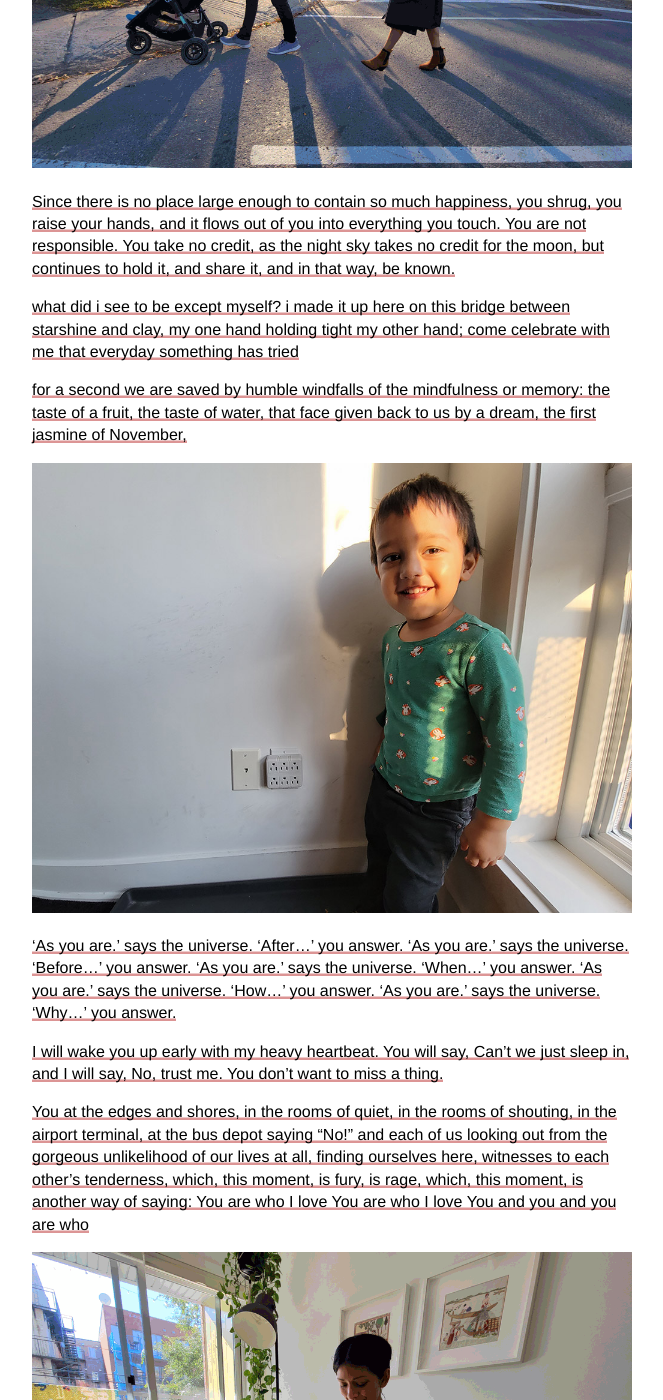
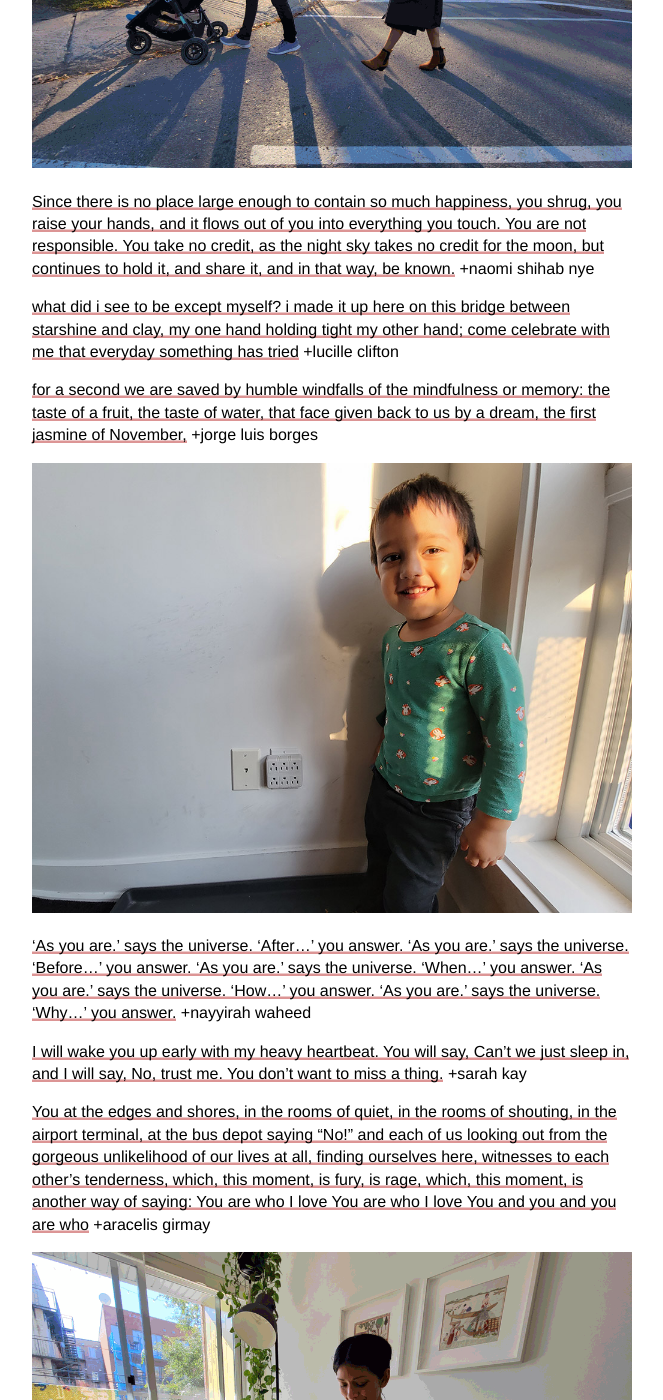
Before and after one commit to pippinbarr/felixkhaledbarr.com, a Jekyll site: the page built from _posts/2021-10-07-the-one-which-is-gifs-and-poets-tree.md, in a window 1280 px wide and 1400 px high, scrolled down 1111 px. Shown: the whole window, without its empty margins (308-971 px from the left). Built offline with Jekyll 4.4.1, drawn with Linux system fonts in a browser that asks for light colours; some of the changed text lies outside the part shown.

Commit message:
Update 2021-10-07-the-one-which-is-gifs-and-poets-tree.md
crediting them poets explicitly + hyperlinking "maama visits"

```diff
--- a/_posts/2021-10-07-the-one-which-is-gifs-and-poets-tree.md
+++ b/_posts/2021-10-07-the-one-which-is-gifs-and-poets-tree.md
@@ -23,7 +23,7 @@ you shrug, you raise your hands, and it flows out of you
 into everything you touch. You are not responsible.
 You take no credit, as the night sky takes no credit
 for the moon, but continues to hold it, and share it,
-and in that way, be known.](https://explore.chairsandtables.org/post/137235427836/so-much-happiness)
+and in that way, be known.](https://explore.chairsandtables.org/post/137235427836/so-much-happiness) +naomi shihab nye
 
 [what did i see to be except myself?
 i made it up
@@ -32,14 +32,14 @@ starshine and clay,
 my one hand holding tight
 my other hand; come celebrate
 with me that everyday
-something has tried](https://explore.chairsandtables.org/post/174886925355/wont-you-celebrate-with-me)
+something has tried](https://explore.chairsandtables.org/post/174886925355/wont-you-celebrate-with-me) +lucille clifton
 
 [for a second we are saved
 by humble windfalls
 of the mindfulness or memory:
 the taste of a fruit, the taste of water,
 that face given back to us by a dream,
-the first jasmine of November,](https://explore.chairsandtables.org/post/175402869578/when-sorrow-lays-us-low)
+the first jasmine of November,](https://explore.chairsandtables.org/post/175402869578/when-sorrow-lays-us-low) +jorge luis borges
 
 ![](/assets/images/06-20211007_051332-the-one-where-the-light-hugs-felix.jpg)
 
@@ -52,12 +52,12 @@ the first jasmine of November,](https://explore.chairsandtables.org/post/1754028
 ‘As you are.’ says the universe.
 ‘How…’ you answer.
 ‘As you are.’ says the universe.
-‘Why…’ you answer.](https://explore.chairsandtables.org/post/175955283048/as-you-are)
+‘Why…’ you answer.](https://explore.chairsandtables.org/post/175955283048/as-you-are) +nayyirah waheed
 
 [I will wake you up early
 with my heavy heartbeat.
 You will say, Can’t we just sleep in, and I will say,
-No, trust me. You don’t want to miss a thing.](https://explore.chairsandtables.org/post/176482056478/love-poem-137)
+No, trust me. You don’t want to miss a thing.](https://explore.chairsandtables.org/post/176482056478/love-poem-137) +sarah kay
 
 [You at the edges and shores,
 in the rooms of quiet,
@@ -67,7 +67,7 @@ in the airport terminal, at the bus depot saying
 gorgeous unlikelihood of our lives at all,
 finding ourselves here, witnesses to each other’s tenderness,
 which, this moment, is fury, is rage, which, this moment, is another way of saying:
-You are who I love   You are who I love  You and you and you are who](https://explore.chairsandtables.org/post/178246864278/you-are-who-i-love)
+You are who I love   You are who I love  You and you and you are who](https://explore.chairsandtables.org/post/178246864278/you-are-who-i-love) +aracelis girmay
 
 
 ![](/assets/images/06-20211007_104643-the-one-which-paints-us-somehow-perceptual.gif)
@@ -76,11 +76,11 @@ You are who I love   You are who I love  You and you and you are who](https://ex
 perhaps after all it’s I who must try to save you.
 So I will continue to set before you little bowls of colors
 bright and pure if possible,
-for what is needed in misfortune is a little order and beauty.](https://explore.chairsandtables.org/post/186533696743/my-faithful-mother-tongue)
+for what is needed in misfortune is a little order and beauty.](https://explore.chairsandtables.org/post/186533696743/my-faithful-mother-tongue) +czeslaw milosz
 
 [i am running into a new year
 and i beg what i love and
-i leave to forgive me](https://explore.chairsandtables.org/post/190418215248/i-am-running-into-a-new-year)
+i leave to forgive me](https://explore.chairsandtables.org/post/190418215248/i-am-running-into-a-new-year) +lucille clifton
 
 ![](/assets/images/06-20211007_140417-the-one-where-we-test-drive-the-stroller.gif)
 
@@ -91,7 +91,7 @@ only kindness that raises its head
 from the crowd of the world to say
 It is I you have been looking for,
 and then goes with you everywhere
-like a shadow or a friend.](https://explore.chairsandtables.org/post/165191892238/kindness)
+like a shadow or a friend.](https://explore.chairsandtables.org/post/165191892238/kindness) +naomi shihab nye
 
 ![](/assets/images/06-20211007_142632-the-one-where-we-bring-dad-flowers.gif)
 
@@ -103,7 +103,7 @@ No car drive too near to his shadow.
 This man carries the world’s most sensitive cargo
 but he’s not marked.
 Nowhere does his jacket say FRAGILE,
-HANDLE WITH CARE.](https://explore.chairsandtables.org/post/148202590405/shoulders)
+HANDLE WITH CARE.](https://explore.chairsandtables.org/post/148202590405/shoulders) +naomi shihab nye
 
 ![](/assets/images/06-20211007_145626-the-one-with-the-maama-the-bhaanja-the-noodles.jpg)
 
```
Also changed, not shown: other parts of _posts/2021-10-07-the-one-which-is-gifs-and-poets-tree.md (+5 -4 lines).
